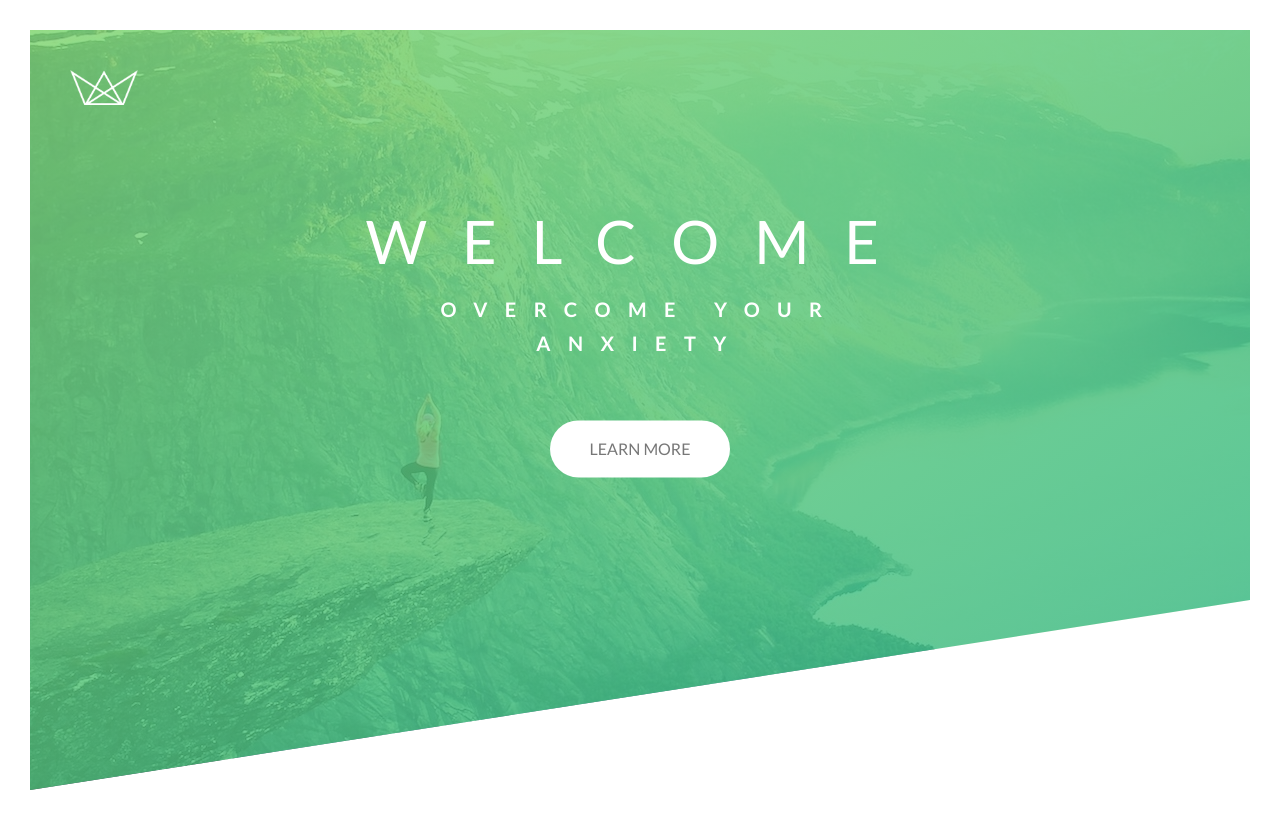
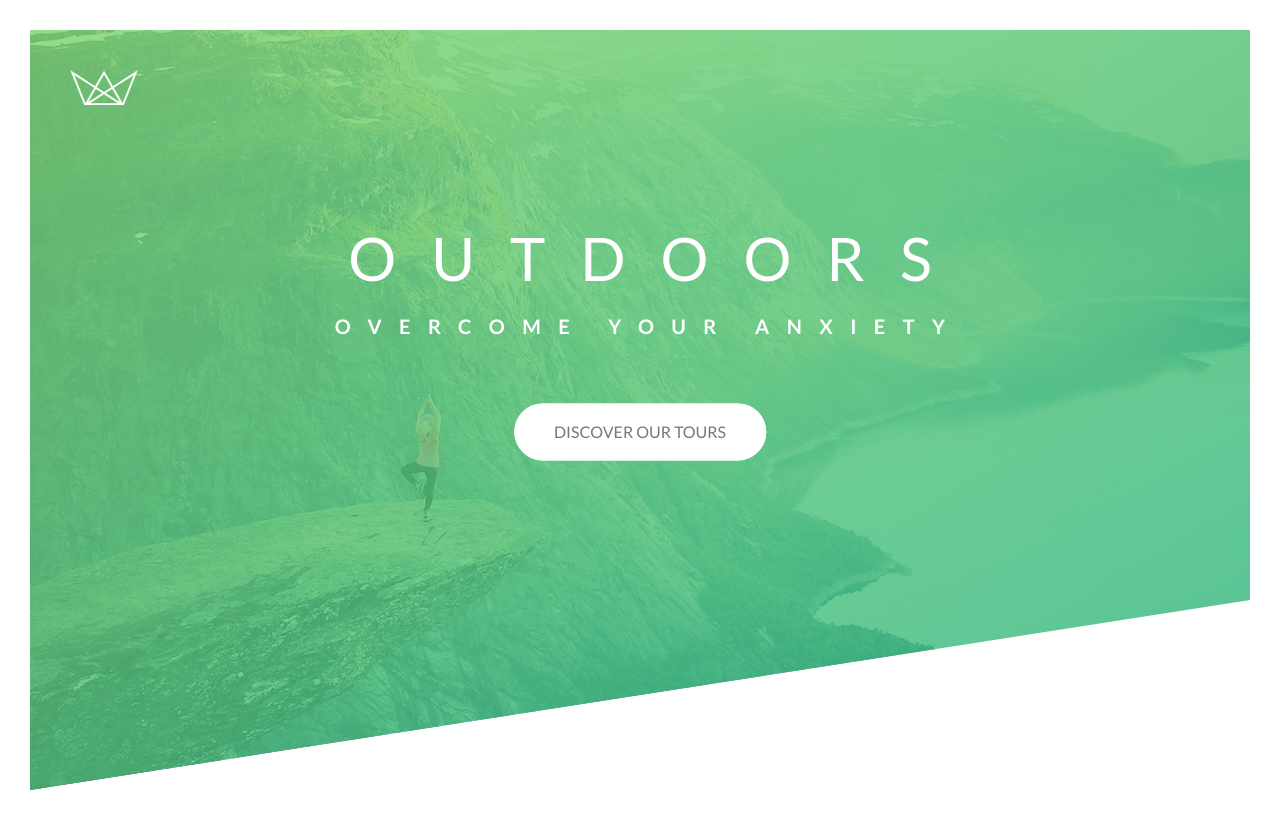
Before and after one commit to spartanhero93/React-Portfolio, a React (Create React App) app: page / in a window 1280 px wide. Built offline with nearby package versions, Linux system fonts and the light colour scheme.

Commit message:
Added an amazing button, and new classNames

```diff
--- a/src/Components/Header.js
+++ b/src/Components/Header.js
@@ -11,10 +11,10 @@ export class Header extends Component {
                 </div>
                 <div className="text-box">
                     <h1 className="heading-primary">
-                        <span className="heading-primary-main">Welcome</span>
+                        <span className="heading-primary-main">Outdoors</span>
                         <span className="heading-primary-sub">overcome your anxiety</span>
                     </h1>
-                    <a href="#" className="btn btn-white">Learn more</a>
+                    <a href="#" className="btn btn-white btn-animated">Discover our Tours</a>
                 </div>
             </header>
         </div>
--- a/src/Components/css/style.css
+++ b/src/Components/css/style.css
@@ -68,7 +68,7 @@ body {
     font-size: 60px;
     font-weight: 400;
     letter-spacing: 35px;
-
+    padding-left: 35px;
     animation-name: moveInLeft;
     animation-duration: 1s;
     animation-timing-function: ease-out;
@@ -84,6 +84,7 @@ body {
     font-size: 20px;
     font-weight:700;
     letter-spacing: 17.4px;
+    padding-left: 17.2px;
     animation: moveInRight 1s ease-out;
 }
 
@@ -139,6 +140,26 @@ body {
     }
 }
 
+@keyframes moveInBottom{
+    0% {
+        opacity: 0;
+        -webkit-transform: translateY(30px);
+        -moz-transform: translateY(30px);
+        -ms-transform: translateY(30px);
+        -o-transform: translateY(30px);
+        transform: translateY(30px);
+    }
+    100% {
+        opacity: 1;
+        -webkit-transform: translateY(0);
+        -moz-transform: translateY(0);
+        -ms-transform: translateY(0);
+        -o-transform: translateY(0);
+        transform: translateY(0);
+    }
+}
+
+
 .btn:link,
 .btn:visited {
     text-transform: uppercase;
@@ -147,6 +168,7 @@ body {
     display: inline-block;
     border-radius: 100px;
     transition: all .2s;
+    position: relative;
 }
 .btn:hover {
     transform: translateY(-3px);
@@ -160,3 +182,28 @@ body {
     background-color: white;
     color: #777;
 }
+
+.btn::after {
+    content: "";
+    display: inline-block;
+    height: 100%;
+    width: 100%;
+    border-radius: 100px;
+    position: absolute;
+    top: 0;
+    left: 0;
+    z-index: -1;
+    transition: all .4s;
+}
+.btn-white::after {
+    background-color: #fff;
+}
+.btn:hover::after{
+    transform: scaleX(1.4) scaleY(1.6);
+    opacity: 0;
+}
+
+.btn-animated {
+    animation: moveInBottom .5s ease-out .75s;
+    animation-fill-mode: backwards;
+}
```
